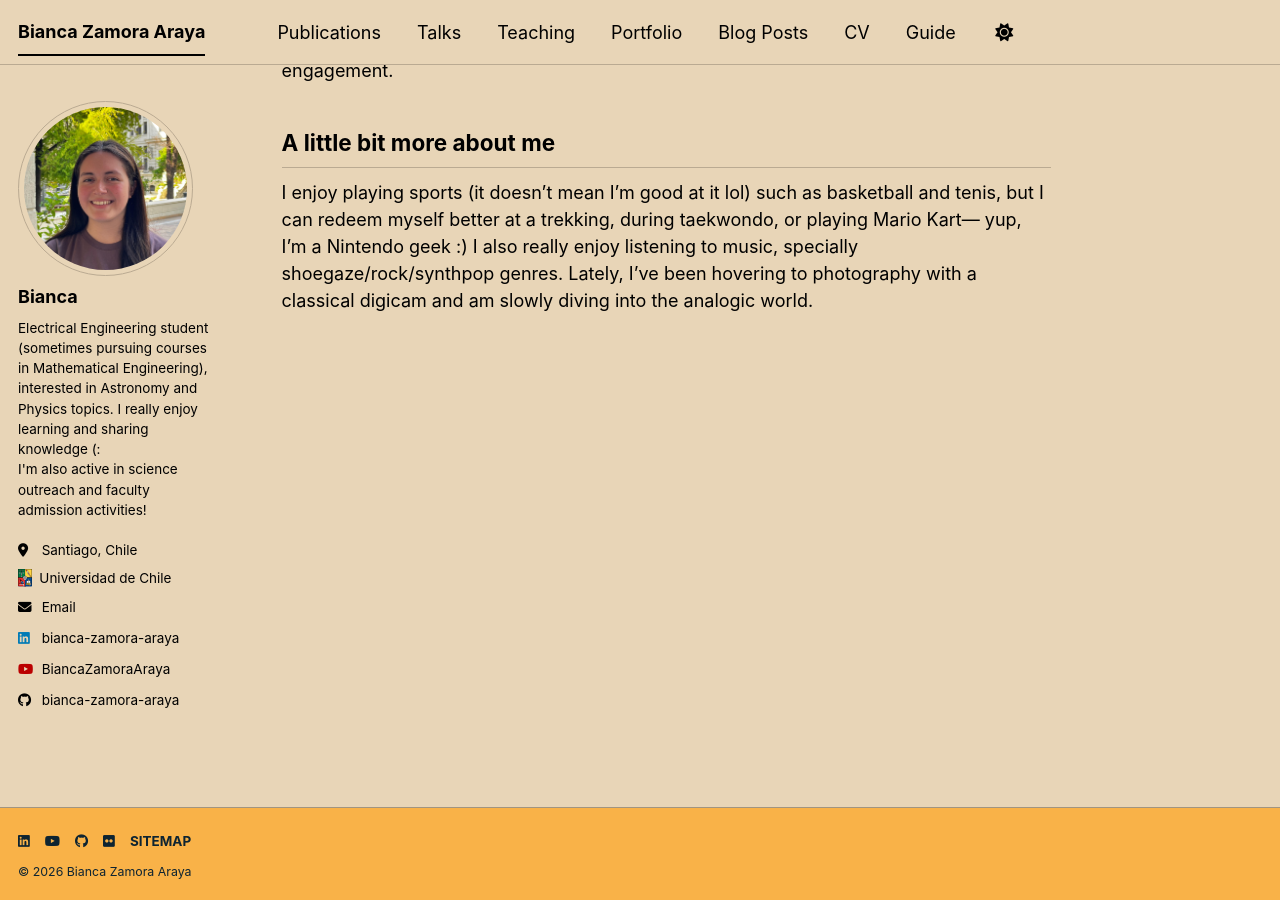
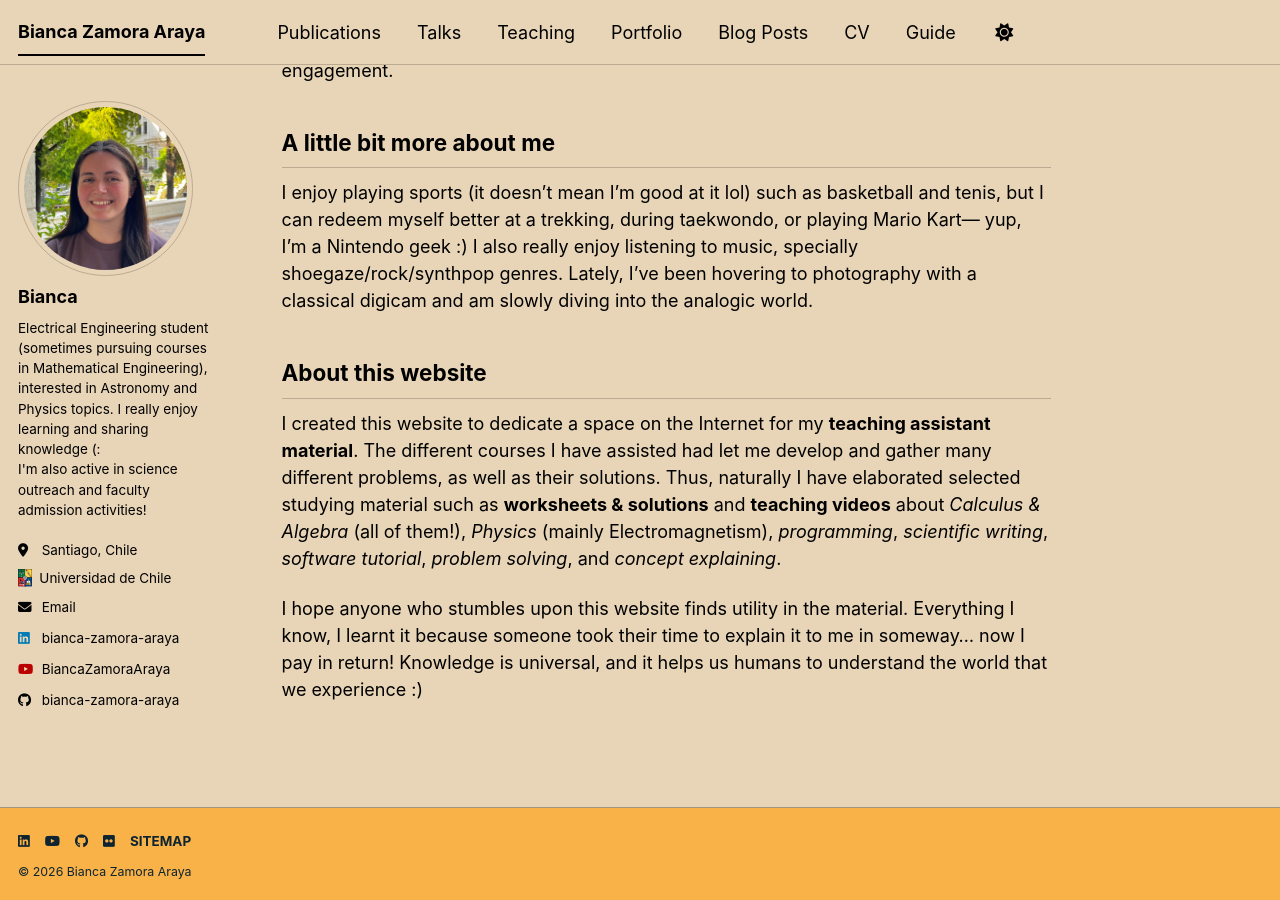
Before and after one commit to Bianca-Zamora-Araya/Bianca-Zamora-Araya.github.io, a Jekyll site: the page built from _pages/about.md, in a window 1280 px wide and 900 px high, scrolled down 916 px. Built offline with Jekyll 4.4.1, drawn with Linux system fonts in a browser that asks for light colours; a style sheet for code colours, icons or effects is not loaded.

Commit message:
Update about.md

```diff
--- a/_pages/about.md
+++ b/_pages/about.md
@@ -14,5 +14,11 @@ I have been actively involved in teaching at FCFM, serving as a **undergraduate
 In addition to my student and teaching assistant roles, I have actively participated as a *assistant* to the **school engagement and early education**  [Escuela de Verano](https://www.edv.uchile.cl/#) (EdV) courses, ensuring a good execution of courses, supporting instructors, students, and the EdV teaching team, promoting the programs at vocational fairs and scientific outreach events, through social media videos, and managing inventory of materials. I have also contributed to **faculty outreach** initiatives as a *student ambassador of the Faculty* through [Difusión FCFM](http://instagram.com/ingenieria_ciencias_uchile/?hl=es), engaging in activities to promote engineering and science education within FCFM. I had also been a *campus store assistant* at the **Faculty's merchandising shop** [Tienda Beauchef](https://tiendabeauchef.ing.uchile.cl/), promoting a sense of identity and belonging within the university community and contributing to sales, and logistical organization as a representant of the Beachefian comunnity. Additionally, I participate as **student activities coordinator** through [Electrotutores](https://cl.linkedin.com/company/electrotutores) as a *peer tutor*, acting as a liaison between students and professors of the Electrical Engineering Department, supporting teaching and student life activities, and promoting departmental events, communications and industry engagement.
 
 A little bit more about me
------
+---
 I enjoy playing sports (it doesn't mean I'm good at it lol) such as basketball and tenis, but I can redeem myself better at a trekking, during taekwondo, or playing Mario Kart— yup, I'm a Nintendo geek :) I also really enjoy listening to music, specially shoegaze/rock/synthpop genres. Lately, I've been hovering to photography with a classical digicam and am slowly diving into the analogic world.
+
+About this website
+---
+I created this website to dedicate a space on the Internet for my **teaching assistant material**. The different courses I have assisted had let me develop and gather many different problems, as well as their solutions. Thus, naturally I have elaborated selected studying material such as **worksheets & solutions** and **teaching videos** about *Calculus & Algebra* (all of them!), *Physics* (mainly Electromagnetism), *programming*, *scientific writing*, *software tutorial*, *problem solving*, and *concept explaining*.
+
+I hope anyone who stumbles upon this website finds utility in the material. Everything I know, I learnt it because someone took their time to explain it to me in someway... now I pay in return! Knowledge is universal, and it helps us humans to understand the world that we experience :)
```
